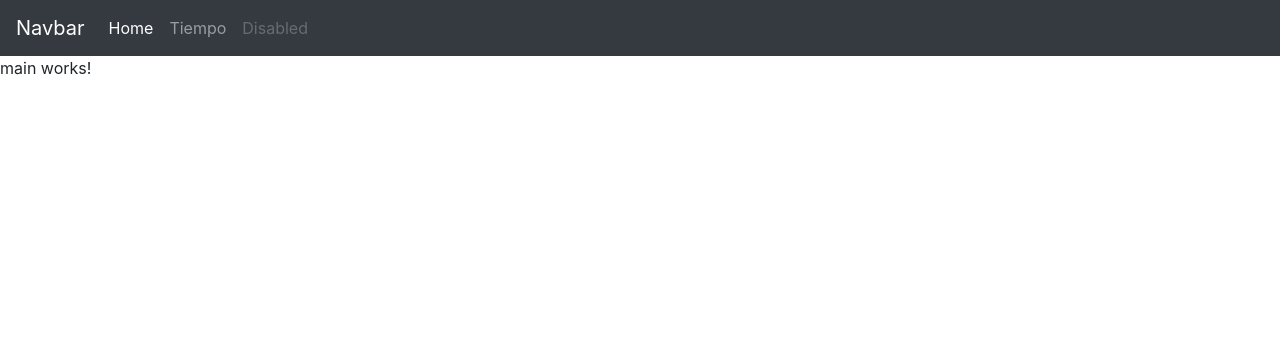
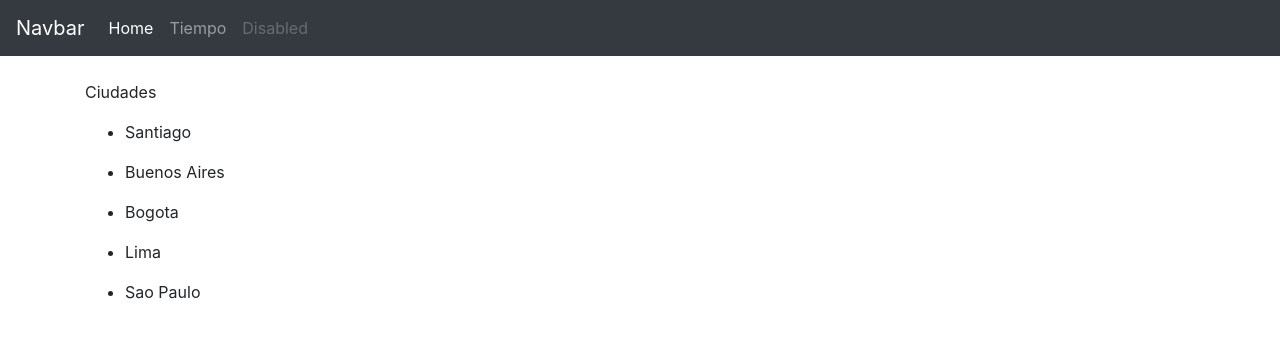
Before and after one commit to Postydreams/aprendiendoFront, an Angular app: page /main in a window 1280 px wide. Shown: the top 338 px of the page. Built offline with nearby package versions, Linux system fonts and the light colour scheme.

Commit message:
Se trabajo con ngFor

```diff
--- a/src/app/componentes/main/main.component.html
+++ b/src/app/componentes/main/main.component.html
@@ -1 +1,7 @@
-<p>main works!</p>
+<br>
+<div class="container">
+  <p>Ciudades</p>
+  <ul *ngFor="let ciudad of ciudades">
+    <li> {{ ciudad }} </li>
+  </ul>
+</div>
--- a/src/app/componentes/main/main.component.ts
+++ b/src/app/componentes/main/main.component.ts
@@ -7,6 +7,8 @@ import { Component, OnInit } from '@angular/core';
 })
 export class MainComponent implements OnInit {
 
+  ciudades = ['Santiago', 'Buenos Aires', 'Bogota', 'Lima', 'Sao Paulo'];
+
   constructor() { }
 
   ngOnInit(): void {
```
